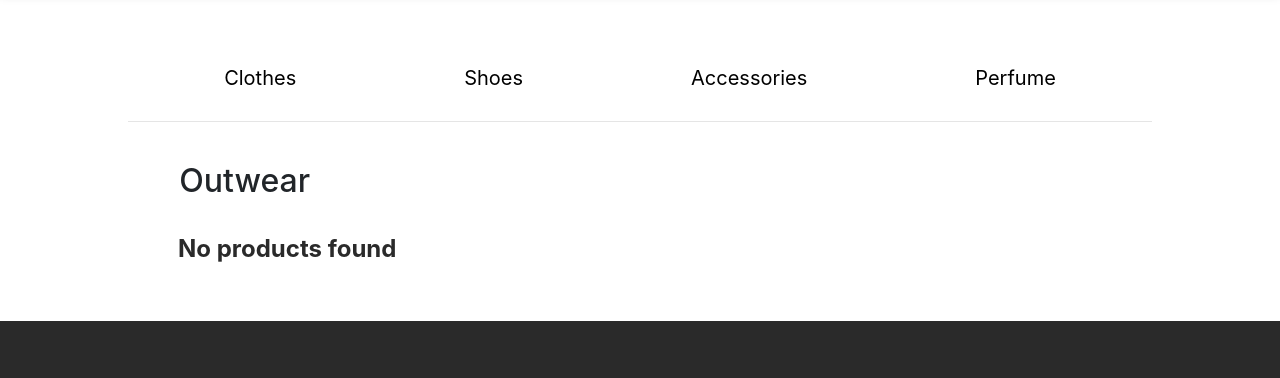
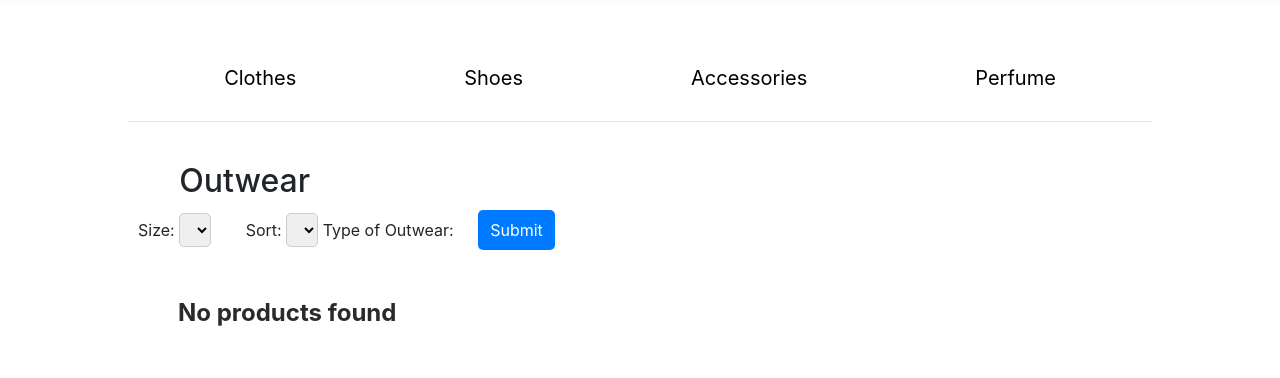
Before and after one commit to Rasikrr/Django_clothe_store, a Django app: template clothes_store/templates/women/women_outwear.html in a window 1280 px wide. Shown: the part 85-463 px from the top of the page. Run offline with Django 3.2, Linux system fonts and the light colour scheme; the template is opened without the code that fills it, so the values that code supplies are empty; some libraries are stand-ins or nearby versions.

Commit message:
just for save

```diff
--- a/clothes_store/core/urls.py
+++ b/clothes_store/core/urls.py
@@ -10,7 +10,7 @@ urlpatterns = [
     path("aboutus", views.about, name="aboutus"),
     path("men/", views.men, name="men"),
     path("women/", views.women, name="women"),
-    path("men/outwear", views.men_outwear, name="man_outwear"),
+    path("men/outwear", views.men_outwear, name="men_outwear"),
     path("women/outwear", views.women_outwear, name="women_outwear"),
     path("product/<int:product_id>", views.product_detail, name="product_detail"),
     path('get_product_size_info/', views.get_product_size_info, name='get_product_size_info'),
--- a/clothes_store/templates/men/catalog-men-base.html
+++ b/clothes_store/templates/men/catalog-men-base.html
@@ -7,7 +7,7 @@
             <li class="dropdown">
                 <button class="dropbtn">Clothes</button>
                 <div class="dropdown-content">
-                    <a href="{% url 'man_outwear' %}"><i class="icons fa-sharp fa-light fa-shirt-long-sleeve" style="color: #000000;"></i>Outerwear</a>
+                    <a href="{% url 'men_outwear' %}"><i class="icons fa-sharp fa-light fa-shirt-long-sleeve" style="color: #000000;"></i>Outerwear</a>
                     <a href="#"><i class="icons fa-light fa-shirt" style="color: #000000;"></i>Shirts, polos, T-shirts</a>
                     <a href="#">Pants</a>
                     <a href="#">Shorts</a>
--- a/clothes_store/templates/women/catalog-women-base.html
+++ b/clothes_store/templates/women/catalog-women-base.html
@@ -47,10 +47,10 @@
         </ul>
 </div>
 <hr style="color: #000; width: 80%">
-{% block filters %} {% endblock %}
 {% block category %}
 <h2 class="category">Popular</h2>
 {% endblock %}
+{% block filters %} {% endblock %}
     <div class="catalog">
         {% for product in products %}
         <div class="product">
--- a/clothes_store/templates/women/women_outwear.html
+++ b/clothes_store/templates/women/women_outwear.html
@@ -1,5 +1,35 @@
 {% extends 'catalog-women-base.html' %}
 {% load static %}
+
 {% block category %}
 <h2 class="category">Outwear</h2>
 {% endblock %}
+
+{% block filters %}
+<form method="get" class="filters">
+    {% csrf_token %}
+        <label for="size">Size:</label>
+        <select id="size" name="size">
+            {% for value, label in forms.size.field.choices %}
+                <option value="{{ value }}" {% if value == request.GET.size %}selected{% endif %}>{{ label }}</option>
+            {% endfor %}
+        </select>
+
+        <label for="sort" style="margin-left: 30px">Sort:</label>
+        <select id="sort" name="sort">
+            {% for value, label in forms.sort.field.choices %}
+                <option value="{{ value }}" {% if value == request.GET.sort %}selected{% endif %}>{{ label }}</option>
+            {% endfor %}
+        </select>
+         <label>Type of Outwear:</label>
+        {% for value, label in forms.type_of_outwear.field.choices %}
+        <div>
+            <input type="checkbox" id="type_{{ forloop.counter }}" name="type_of_outwear" value="{{ value }}" {% if value in request.GET.type_of_outwear %}checked{% endif %}>
+            <label for="type_{{ forloop.counter }}">{{ label }}</label>
+        </div>
+        {% endfor %}
+
+
+    <button class="btn-submit" type="submit">Submit</button>
+</form>
+{% endblock %}
```
Also changed, not shown: clothes_store/core/forms.py (+9 -0 lines), clothes_store/core/views.py (+15 -5 lines), clothes_store/templates/men/men_outwear.html (+8 -0 lines), clothes_store/templates/single-product.html (+2 -9 lines).
